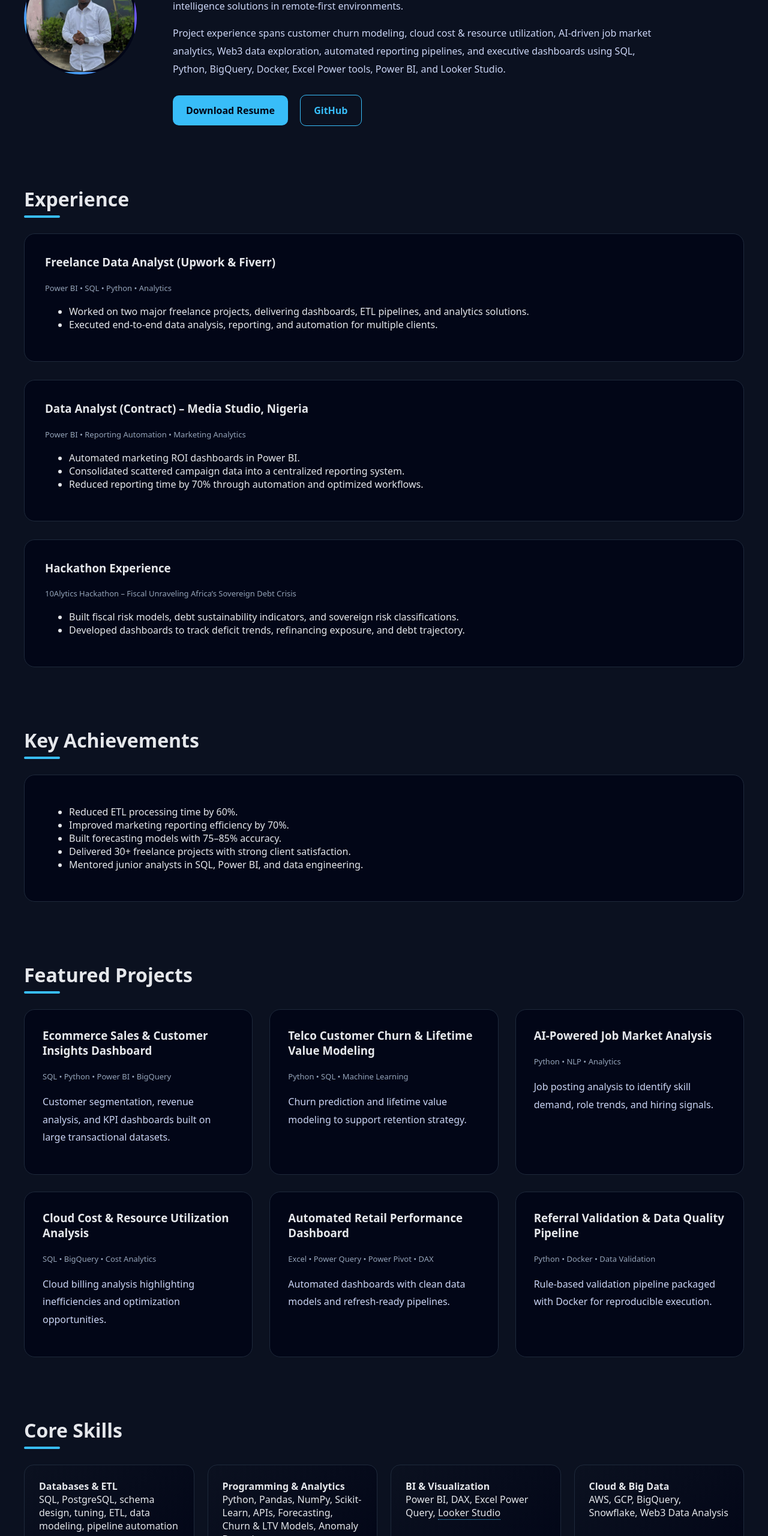
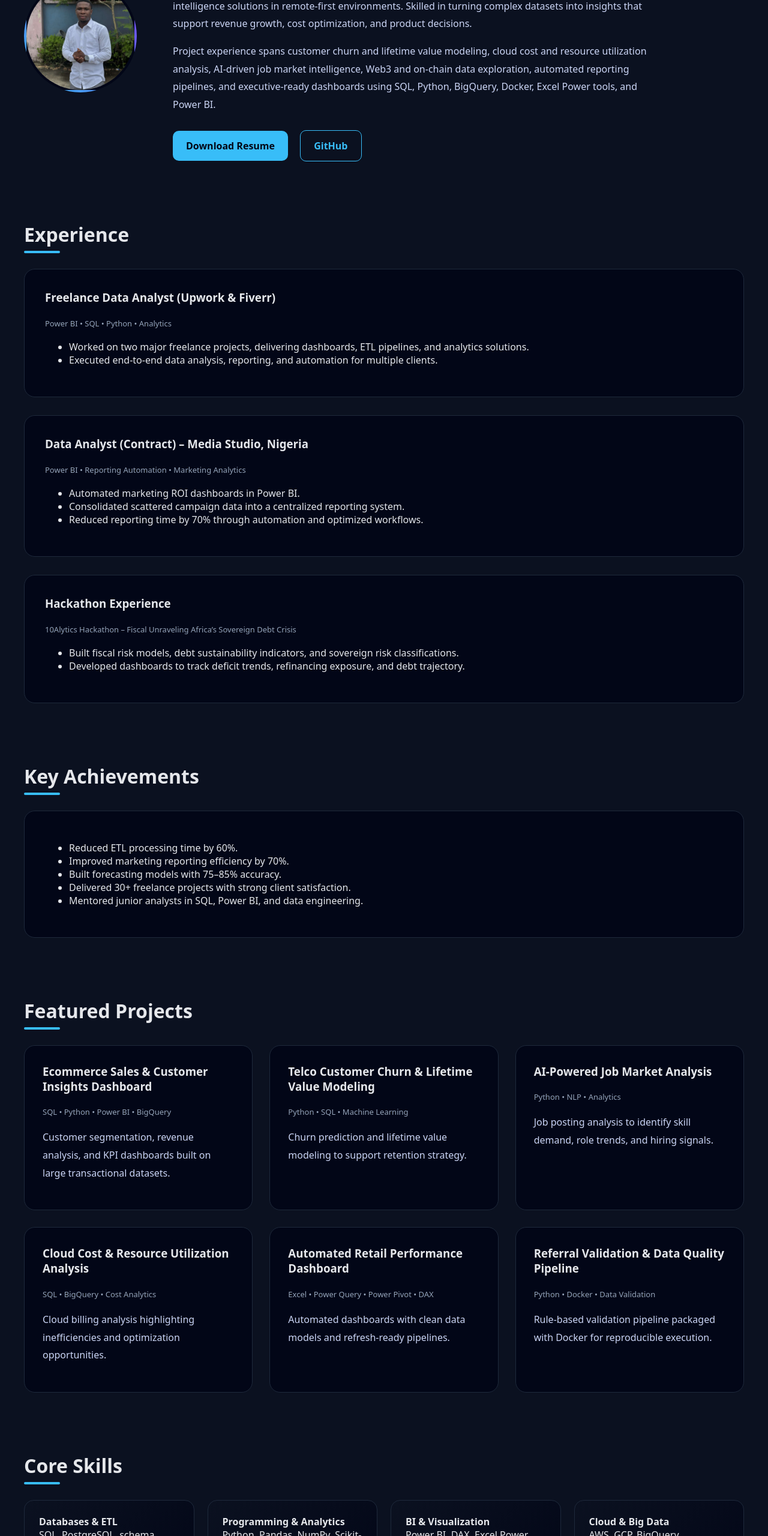
Before and after one commit to ImeMonday/ImeMonday.github.io, a plain HTML site: page index.html in a window 1280 px wide. Shown: the part 240-2800 px from the top of the page at 60% size. Drawn offline with Linux system fonts and the light colour scheme.

Commit message:
Update index.html

```diff
--- a/index.html
+++ b/index.html
@@ -6,9 +6,9 @@
 
 <title>Imeobong Monday | Data Scientist | Analytics • ML • BI</title>
 
-<meta name="description" content="Imeobong Monday is a Data Scientist experienced in SQL, Python, BigQuery, Power BI, Docker, Web3 analytics, Looker Studio, and remote-first data work. Portfolio features churn modeling, cloud cost analysis, job market analytics, and executive dashboards.">
+<meta name="description" content="Imeobong Monday is a Data Scientist experienced in SQL, Python, BigQuery, Power BI, Docker, Web3 analytics, and remote-first data work. Portfolio features churn modeling, cloud cost analysis, job market analytics, and executive dashboards.">
 
-<meta name="keywords" content="Data Scientist, Data Analyst, Analytics Engineer, SQL, Python, BigQuery, Power BI, Docker, Web3 Analytics, Looker Studio, Machine Learning, Remote Data Jobs">
+<meta name="keywords" content="Data Scientist, Data Analyst, Analytics Engineer, SQL, Python, BigQuery, Power BI, Docker, Web3 Analytics, Machine Learning, Remote Data Jobs">
 
 <meta name="author" content="Imeobong Monday">
 
@@ -32,13 +32,18 @@ body {
   padding: 90px 20px;
 }
 
-h1 { font-size: 46px; margin-bottom: 14px; }
+h1 {
+  font-size: 46px;
+  margin-bottom: 14px;
+}
+
 h2 {
   position: relative;
   margin-top: 100px;
   margin-bottom: 36px;
   font-size: 32px;
 }
+
 h2::after {
   content: "";
   position: absolute;
@@ -49,8 +54,15 @@ h2::after {
   bottom: -10px;
   border-radius: 2px;
 }
-h3 { margin-top: 0; }
-p { color: #cbd5f5; line-height: 1.85; }
+
+h3 {
+  margin-top: 0;
+}
+
+p {
+  color: #cbd5f5;
+  line-height: 1.85;
+}
 
 .hero {
   display: flex;
@@ -58,6 +70,7 @@ p { color: #cbd5f5; line-height: 1.85; }
   align-items: center;
   flex-wrap: wrap;
 }
+
 .hero img {
   width: 180px;
   height: 180px;
@@ -69,18 +82,25 @@ p { color: #cbd5f5; line-height: 1.85; }
   background: #020617;
   transition: transform 0.4s ease;
 }
-.hero img:hover { transform: scale(1.05); }
+
+.hero img:hover {
+  transform: scale(1.05);
+}
 
 .hero-text {
   max-width: 820px;
-  opacity: 1;  /* Fix: show immediately */
-  transform: translateY(0);
-  transition: opacity 0.8s ease, transform 0.8s ease;
+  animation: fadeInUp 1s ease forwards;
 }
 
-.hero span { color: #38bdf8; font-weight: 600; }
+.hero span {
+  color: #38bdf8;
+  font-weight: 600;
+}
 
-.cta { margin-top: 28px; }
+.cta {
+  margin-top: 28px;
+}
+
 .cta a {
   display: inline-block;
   margin-right: 16px;
@@ -92,13 +112,21 @@ p { color: #cbd5f5; line-height: 1.85; }
   text-decoration: none;
   transition: background 0.3s ease;
 }
-.cta a:hover { background: #7c3aed; }
+
+.cta a:hover {
+  background: #7c3aed;
+}
+
 .cta a.secondary {
   background: transparent;
   border: 1px solid #38bdf8;
   color: #38bdf8;
 }
-.cta a.secondary:hover { color: #7c3aed; border-color: #7c3aed; }
+
+.cta a.secondary:hover {
+  color: #7c3aed;
+  border-color: #7c3aed;
+}
 
 .section-box {
   background: #020617;
@@ -106,9 +134,6 @@ p { color: #cbd5f5; line-height: 1.85; }
   border-radius: 18px;
   padding: 34px;
   margin-bottom: 30px;
-  opacity: 1;  /* Fix: show immediately */
-  transform: translateY(0);
-  transition: opacity 0.6s ease, transform 0.6s ease;
 }
 
 .projects {
@@ -122,10 +147,9 @@ p { color: #cbd5f5; line-height: 1.85; }
   border-radius: 18px;
   padding: 30px;
   border: 1px solid #1e293b;
-  transition: transform 0.3s ease, border 0.3s ease, box-shadow 0.3s ease, opacity 0.6s ease, transform 0.6s ease;
-  opacity: 1;  /* Fix: show immediately */
-  transform: translateY(0);
+  transition: transform 0.3s ease, border 0.3s ease, box-shadow 0.3s ease;
 }
+
 .card:hover {
   transform: translateY(-10px);
   border-image-slice: 1;
@@ -134,7 +158,11 @@ p { color: #cbd5f5; line-height: 1.85; }
   box-shadow: 0 10px 30px rgba(56, 189, 248, 0.2);
 }
 
-.tags { font-size: 13px; color: #94a3b8; margin-bottom: 14px; }
+.tags {
+  font-size: 13px;
+  color: #94a3b8;
+  margin-bottom: 14px;
+}
 
 .skills-grid {
   display: grid;
@@ -147,33 +175,12 @@ p { color: #cbd5f5; line-height: 1.85; }
   border: 1px solid #1e293b;
   border-radius: 16px;
   padding: 24px;
-  transition: transform 0.3s ease, box-shadow 0.3s ease, opacity 0.6s ease, transform 0.6s ease;
-  opacity: 1;  /* Fix: show immediately */
-  transform: translateY(0);
+  transition: transform 0.3s ease, box-shadow 0.3s ease;
 }
+
 .skills-box:hover {
   transform: scale(1.05);
   box-shadow: 0 10px 30px rgba(56, 189, 248, 0.2);
-}
-
-.skills-box span {
-  position: relative;
-  cursor: pointer;
-  border-bottom: 1px dotted #38bdf8;
-}
-.skills-box span:hover::after {
-  content: attr(data-tooltip);
-  position: absolute;
-  bottom: 125%;
-  left: 50%;
-  transform: translateX(-50%);
-  background: #38bdf8;
-  color: #020617;
-  padding: 6px 10px;
-  border-radius: 6px;
-  white-space: nowrap;
-  font-size: 12px;
-  opacity: 1;
 }
 
 .footer {
@@ -182,13 +189,21 @@ p { color: #cbd5f5; line-height: 1.85; }
   padding-top: 36px;
   color: #94a3b8;
 }
+
 .footer p a {
   color: #38bdf8;
   text-decoration: none;
   transition: color 0.3s ease;
 }
-.footer p a:hover { color: #7c3aed; }
 
+.footer p a:hover {
+  color: #7c3aed;
+}
+
+@keyframes fadeInUp {
+  0% {opacity: 0; transform: translateY(20px);}
+  100% {opacity: 1; transform: translateY(0);}
+}
 </style>
 </head>
 
@@ -200,8 +215,22 @@ p { color: #cbd5f5; line-height: 1.85; }
   <img src="profile.jpg" alt="Imeobong Monday">
   <div class="hero-text">
     <h1>Imeobong Monday</h1>
-    <p><span>Data Scientist</span> with strong hands-on experience delivering analytics, machine learning, and business intelligence solutions in remote-first environments.</p>
-    <p>Project experience spans customer churn modeling, cloud cost & resource utilization, AI-driven job market analytics, Web3 data exploration, automated reporting pipelines, and executive dashboards using SQL, Python, BigQuery, Docker, Excel Power tools, Power BI, and Looker Studio.</p>
+
+    <p>
+      <span>Data Scientist</span> with strong hands-on experience delivering
+      analytics, machine learning, and business intelligence solutions in
+      remote-first environments. Skilled in turning complex datasets into
+      insights that support revenue growth, cost optimization, and product decisions.
+    </p>
+
+    <p>
+      Project experience spans customer churn and lifetime value modeling,
+      cloud cost and resource utilization analysis, AI-driven job market intelligence,
+      Web3 and on-chain data exploration, automated reporting pipelines,
+      and executive-ready dashboards using SQL, Python, BigQuery, Docker,
+      Excel Power tools, and Power BI.
+    </p>
+
     <div class="cta">
       <a href="resume.pdf" target="_blank">Download Resume</a>
       <a href="https://github.com/ImeMonday" target="_blank" class="secondary">GitHub</a>
@@ -211,6 +240,7 @@ p { color: #cbd5f5; line-height: 1.85; }
 
 <!-- EXPERIENCE -->
 <h2>Experience</h2>
+
 <div class="section-box">
   <h3>Freelance Data Analyst (Upwork & Fiverr)</h3>
   <p class="tags">Power BI • SQL • Python • Analytics</p>
@@ -254,6 +284,7 @@ p { color: #cbd5f5; line-height: 1.85; }
 <!-- PROJECTS -->
 <h2>Featured Projects</h2>
 <section class="projects">
+
 <div class="card">
   <h3>Ecommerce Sales & Customer Insights Dashboard</h3>
   <p class="tags">SQL • Python • Power BI • BigQuery</p>
@@ -289,11 +320,13 @@ p { color: #cbd5f5; line-height: 1.85; }
   <p class="tags">Python • Docker • Data Validation</p>
   <p>Rule-based validation pipeline packaged with Docker for reproducible execution.</p>
 </div>
+
 </section>
 
-<!-- CORE SKILLS -->
+<!-- TECHNICAL SKILLS -->
 <h2>Core Skills</h2>
 <div class="skills-grid">
+
 <div class="skills-box">
 <b>Databases & ETL</b><br>
 SQL, PostgreSQL, schema design, tuning, ETL, data modeling, pipeline automation
@@ -306,7 +339,7 @@ Python, Pandas, NumPy, Scikit-Learn, APIs, Forecasting, Churn & LTV Models, Anom
 
 <div class="skills-box">
 <b>BI & Visualization</b><br>
-Power BI, DAX, Excel Power Query, <span data-tooltip="Business Intelligence Dashboarding with Looker Studio">Looker Studio</span>
+Power BI, DAX, Excel Power Query
 </div>
 
 <div class="skills-box">
@@ -318,6 +351,7 @@ AWS, GCP, BigQuery, Snowflake, Web3 Data Analysis
 <b>Soft Skills</b><br>
 Analytical Thinking, Problem Solving, Communication, Stakeholder Engagement, Curiosity, Collaboration, Attention to Detail
 </div>
+
 </div>
 
 <!-- EDUCATION -->
```
